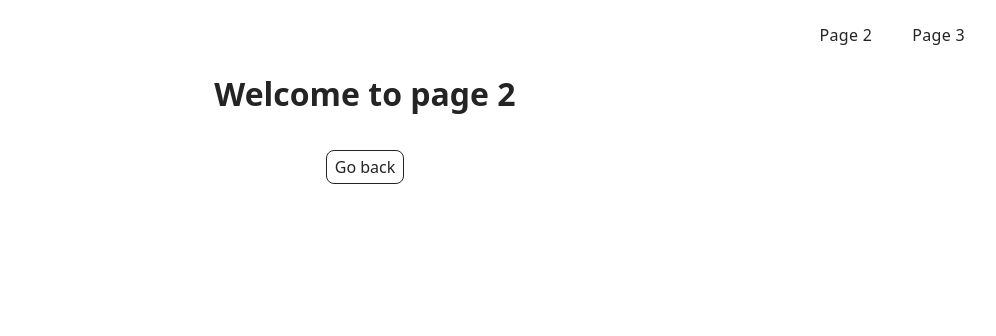
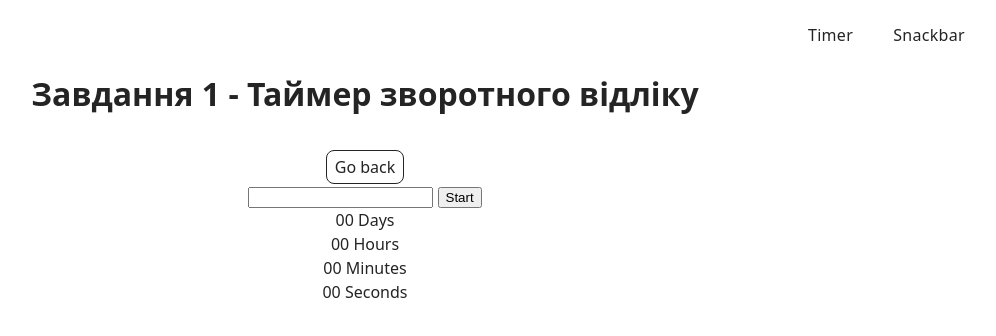
Before and after one commit to elizabethshkinder/goit-js-hw-10, a website built with Vite: page src/1-timer.html in a window 1280 px wide. Shown: the whole page, without its empty margins (275-1271 px from the left). Built offline with nearby package versions, Linux system fonts and the light colour scheme.

Commit message:
update header.html, add timer markup, install flatpickr, add link to html elements

```diff
--- a/package.json
+++ b/package.json
@@ -17,6 +17,7 @@
   "author": "Alexander Repeta <alexander.repeta@gmail.com>",
   "license": "ISC",
   "dependencies": {
+    "flatpickr": "^4.6.13",
     "vite-plugin-full-reload": "^1.2.0",
     "vite-plugin-html-inject": "^1.1.2"
   }
--- a/src/1-timer.html
+++ b/src/1-timer.html
@@ -17,11 +17,34 @@
     <main>
       <div class="container">
         <h1 class="main-title">
-          <span class="main-title-gradient">Welcome</span> to page 2
+          <span class="main-title-gradient">Завдання 1 - </span> Таймер зворотного відліку
         </h1>
         <load src="./partials/back-link.html" />
       </div>
+
+      <input type="text" id="datetime-picker" />
+      <button type="button" data-start>Start</button>
+
+      <div class="timer">
+          <div class="field">
+            <span class="value" data-days>00</span>
+            <span class="label">Days</span>
+          </div>
+          <div class="field">
+            <span class="value" data-hours>00</span>
+            <span class="label">Hours</span>
+          </div>
+          <div class="field">
+            <span class="value" data-minutes>00</span>
+            <span class="label">Minutes</span>
+          </div>
+          <div class="field">
+            <span class="value" data-seconds>00</span>
+            <span class="label">Seconds</span>
+          </div>
+      </div>
+
     </main>
-    <script type="module" src="./1-timer.html"></script>
+    <script type="module" src="./js/1-timer.js"></script>
   </body>
 </html>
--- a/src/js/1-timer.js
+++ b/src/js/1-timer.js
@@ -0,0 +1,22 @@
+import flatpickr from "flatpickr";
+import "flatpickr/dist/flatpickr.min.css";
+
+flatpickr(input, options);
+
+const input = document.querySelector('#datetime-picker');
+const startBtn = document.querySelector('[data-start]');
+const daysEl = document.querySelector('[data-days]');
+const hoursEl = document.querySelector('[data-hours]');
+const minutesEl = document.querySelector('[data-minutes]');
+const secondsEl = document.querySelector('[data-seconds]')
+
+
+const options = {
+  enableTime: true,
+  time_24hr: true,
+  defaultDate: new Date(),
+  minuteIncrement: 1,
+  onClose(selectedDates) {
+    console.log(selectedDates[0]);
+  },
+};
--- a/src/partials/header.html
+++ b/src/partials/header.html
@@ -8,10 +8,10 @@
       </a>
       <ul class="nav-list">
         <li class="nav-item">
-          <a class="nav-link {=$highlight-act}" href="./page-2.html">Page 2</a>
+          <a class="nav-link {=$highlight-act}" href="./1-timer.html">Timer</a>
         </li>
         <li class="nav-item">
-          <a class="nav-link {=$highlight-curr}" href="./page-3.html">Page 3</a>
+          <a class="nav-link {=$highlight-curr}" href="./2-snackbar.html">Snackbar</a>
         </li>
       </ul>
     </nav>
```
Also changed, not shown: src/2-snackbar.html (+1 -1 lines), 1 other file.
